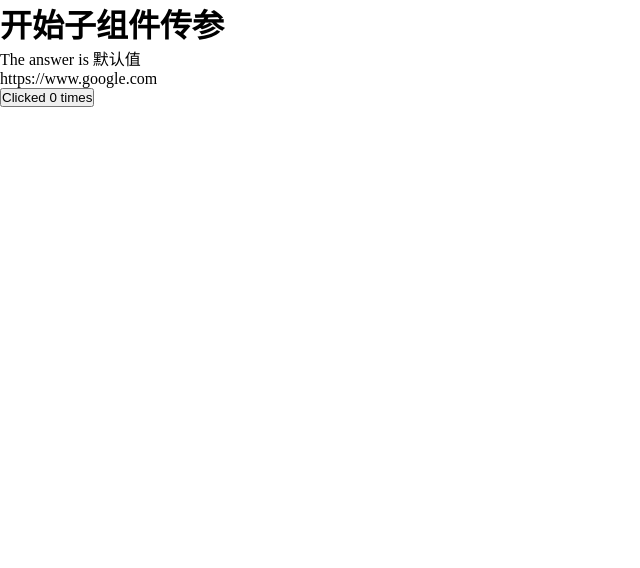
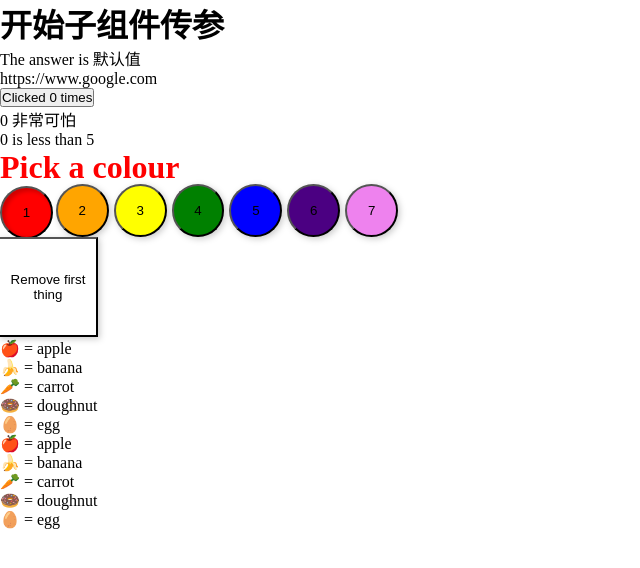
Before and after one commit to LeroyK111/svelteLearning, a SvelteKit app in the folder my-app/: page /props in a window 1280 px wide. Shown: the top 568 px of the page, without its empty margins (0-640 px from the left). Built offline with nearby package versions, Linux system fonts and the light colour scheme.

Commit message:
2024年6月3日 开始学习组件事件

```diff
--- /dev/null
+++ b/my-app/src/components/Template.svelte
@@ -0,0 +1,74 @@
+<script>
+	const colors = ['red', 'orange', 'yellow', 'green', 'blue', 'indigo', 'violet'];
+	let selected = colors[0];
+
+  import Thing from './Thing.svelte'
+	let things = [
+		{ id: 1, name: 'apple' },
+		{ id: 2, name: 'banana' },
+		{ id: 3, name: 'carrot' },
+		{ id: 4, name: 'doughnut' },
+		{ id: 5, name: 'egg' }
+	];
+  function handleClick() {
+		things = things.slice(1);
+    console.log(things);
+	}
+</script>
+
+<h1 style="color: {selected}">Pick a colour</h1>
+<div>
+  <!-- 迭代器：#each array as value, index, array-->
+  <!-- 这里涉及到无障碍属性，一般都是结合css判断的 -->
+  {#each colors as color, i}
+		<button
+			aria-current={selected === color}
+      aria-label={color}
+			style="background: {color}"
+			on:click={() => selected = color}
+		>{i + 1}</button>
+	{/each}
+</div>
+
+
+<button style="width: 100px;heigth: 100px; border-radius: 0%;" on:click={handleClick}>
+	Remove first thing
+</button>
+
+<!-- 这里失去了绑定，原有的dom继续存在，这里就发生了错位 -->
+{#each things as thing}
+	<Thing name={thing.name} />
+{/each}
+{#each things as thing (thing.id)}
+	<Thing name={thing.name} />
+{/each}
+
+
+<style>
+		h1 {
+		transition: color 0.2s;
+	}
+
+	div {
+		display: grid;
+		grid-template-columns: repeat(7, 1fr);
+		grid-gap: 5px;
+		max-width: 400px;
+	}
+
+  button {
+    /* 宽高比 */
+		aspect-ratio: 1;
+		border-radius: 50%;
+		background: var(--color, #fff);
+		transform: translate(-2px,-2px);
+		filter: drop-shadow(2px 2px 3px rgba(0,0,0,0.2));
+		transition: all 0.1s;
+	}
+
+	button[aria-current="true"] {
+		transform: none;
+		filter: none;
+		box-shadow: inset 3px 3px 4px rgba(0,0,0,0.2);
+	}
+</style>
--- /dev/null
+++ b/my-app/src/components/Thing.svelte
@@ -0,0 +1,18 @@
+<script>
+	const emojis = {
+		apple: '🍎',
+		banana: '🍌',
+		carrot: '🥕',
+		doughnut: '🍩',
+		egg: '🥚'
+	};
+
+	// the name is updated whenever the prop value changes...
+	export let name;
+
+	// ...but the "emoji" variable is fixed upon initialisation
+	// of the component because it uses `const` instead of `$:`
+	const emoji = emojis[name];
+</script>
+
+<p>{emoji} = {name}</p>
--- /dev/null
+++ b/my-app/src/routes/event/+page.svelte
@@ -0,0 +1,57 @@
+<script lang="ts">
+	let m = { x: 0, y: 0 };
+
+	function handleMove(event: PointerEvent) {
+		console.log(event);
+		m.x = event.clientX;
+		m.y = event.clientY;
+	}
+
+  // 回调函数
+	function sayHello() {
+
+	}
+
+
+
+</script>
+
+<h1>全部的事件捕获</h1>
+<!-- <div style="margin-top: 100px;" on:pointermove={handleMove}>
+	The pointer is at {m.x} x {m.y}
+</div> -->
+
+<!-- 内联处理事件 -->
+<!-- <div
+	on:pointermove={(e) => {
+		m = { x: e.clientX, y: e.clientY };
+	}}
+>
+	The pointer is at {m.x} x {m.y}
+</div> -->
+
+<!-- 事件修饰符 -->
+<!-- <button on:click|once={() => alert('clicked')}> Click me </button>
+<button on:click|preventDefault={() => alert('clicked')}> Click me </button>
+<button on:click|stopPropagation={() => alert('clicked')}> Click me </button>
+<button on:click|passive={() => alert('clicked')}> Click me </button>
+<button on:click|nonpassive={() => alert('clicked')}> Click me </button>
+<button on:click|capture={() => alert('clicked')}> Click me </button>
+<button on:click|self={() => alert('clicked')}> Click me </button>
+<button on:click|trusted={() => alert('clicked')}> Click me </button>
+<button on:click|trusted|once={() => alert('clicked')}> Click me </button> -->
+
+
+
+
+
+<style>
+	div {
+		position: fixed;
+		left: 0;
+		top: 0;
+		width: 100%;
+		height: 100%;
+		padding: 1rem;
+	}
+</style>
--- a/my-app/src/routes/props/+page.svelte
+++ b/my-app/src/routes/props/+page.svelte
@@ -1,7 +1,7 @@
 <script>
 	// @ts-nocheck
 	import Props from '../../components/Props.svelte';
-
+	import Template from '../../components/Template.svelte';
 	const pkg = {
 		website: 'https://svelte.dev'
 	};
@@ -22,12 +22,27 @@
 <!-- 批量传参 -->
 <Props {...pkg}></Props>
 
-
 <button on:click={increment}>
 	Clicked {count}
 	{count === 1 ? 'time' : 'times'}
 </button>
-<!-- 太像jsx语法 -->
+<!-- 太像jsx语法，不过非常模板化 -->
 {#if count > 3}
+	<p>{count} 单IF</p>
+{/if}
+
+{#if count > 2}
+	<p>{count} if else</p>
+{:else}
+	<p>{count} 非常可怕</p>
+{/if}
+
+{#if count > 10}
 	<p>{count} is greater than 10</p>
+{:else if count < 5}
+	<p>{count} is less than 5</p>
+{:else}
+	<p>{count} is between 5 and 10</p>
 {/if}
+
+<Template></Template>
--- a/my-app/tsconfig.json
+++ b/my-app/tsconfig.json
@@ -9,7 +9,8 @@
 		"skipLibCheck": true,
 		"sourceMap": true,
 		"strict": true,
-		"moduleResolution": "bundler"
+		"moduleResolution": "bundler",
+		"allowImportingTsExtensions": true,
 	}
 	// Path aliases are handled by https://kit.svelte.dev/docs/configuration#alias
 	// except $lib which is handled by https://kit.svelte.dev/docs/configuration#files
```
Also changed, not shown: my-app/src/hooks/utils.ts (added, +13 -0 lines), my-app/src/routes/await/+page.svelte (added, +42 -0 lines), my-app/src/components/Props.svelte (line endings or trailing spaces).
